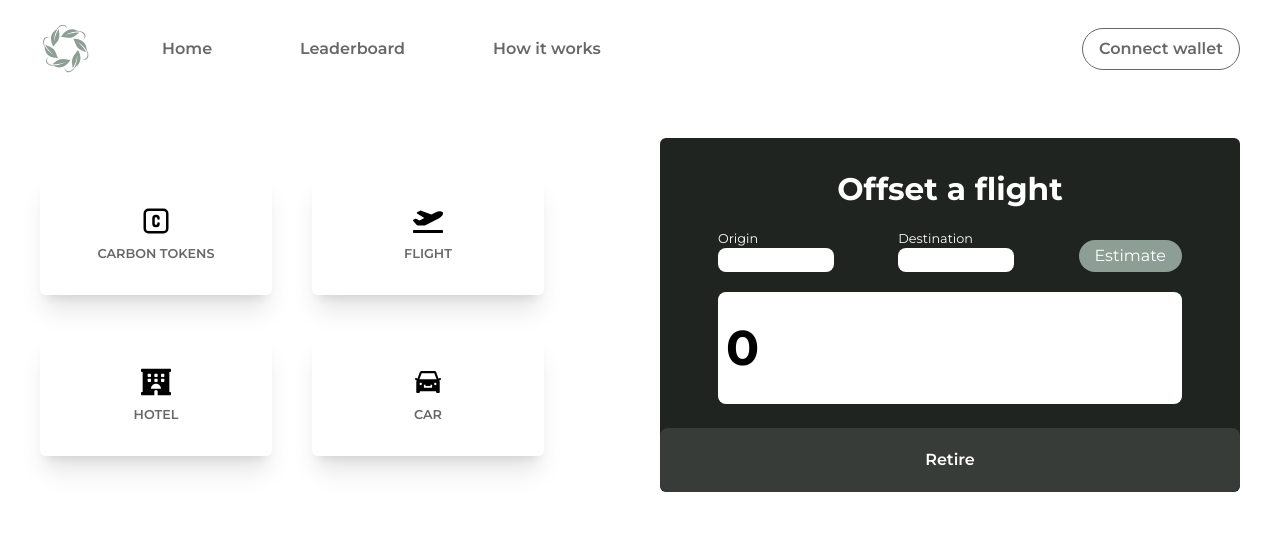
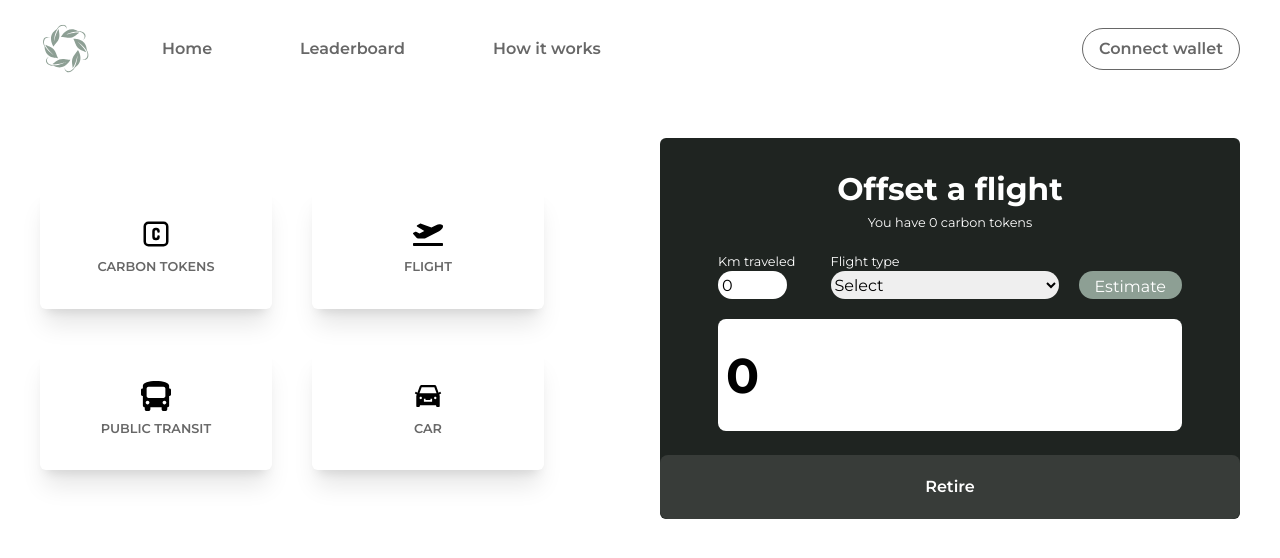
Before and after one commit to Lilium-ZenCon/frontend, a Next.js app: page /offset in a window 1280 px wide. Both pictures are taken after a click on the element "FLIGHT". Shown: the top 558 px of the page. Built offline with nearby package versions, Linux system fonts and the light colour scheme.

Commit message:
todos os cards funcionando

```diff
--- a/app/offset/page.js
+++ b/app/offset/page.js
@@ -5,7 +5,8 @@ import { useState } from 'react'
 import { FaPlaneDeparture } from 'react-icons/fa'
 import {TbBrandCarbon} from 'react-icons/tb'
 import { AiFillCar } from 'react-icons/ai'
-import { FaHotel } from 'react-icons/fa'
+import { FaBus } from 'react-icons/fa'
+import FootprintRetire from '@/components/FootprintRetire'
 
 const carTypes = ['SmallDieselCar', 'MediumDieselCar', 'LargeDieselCar', 'MediumHybridCar', 'LargeHybridCar', 'MediumLPGCar', 'LargeLPGCar', 'MediumCNGCar', 'LargeCNGCar', 'SmallPetrolVan', 'LargePetrolVan', 'SmallDielselVan', 'MediumDielselVan', 'LargeDielselVan', 'LPGVan', 'CNGVan', 'SmallPetrolCar', 'MediumPetrolCar', 'LargePetrolCar', 'SmallMotorBike', 'MediumMotorBike', 'LargeMotorBike']
 
@@ -13,48 +14,11 @@ const page = () => {
 
     const [type, setType] = useState('carbon')
     const [tokenAmout, setTokenAmount] = useState(0)
-    const [flightOrigin, setFlightOrigin] = useState('')
-    const [flightDestination, setFlightDestination] = useState('')
-    const [flightTokens, setFlightTokens] = useState(0)
-    const [hotelTokens, setHotelTokens] = useState(0)
-    const [carTokens, setCarTokens] = useState(0)
-    const [nights, setNights] = useState(0)
-    const [hotelCity, setHotelCity] = useState('')
-    const [hotelState, setHotelState] = useState('')
-    const [hotelCountry, setHotelCountry] = useState('')
-    const [distance, setDistance] = useState(0)
-    const [selectedCar, setSelectedCar] = useState('');
-
 
     const retireTokens = () => {
 
     }
 
-    const estimateFlightEmissions = () => {
-    }
-
-    const estimateHotelEmissions = () => {
-    }
-
-    const estimateCarEmissions = async () => {
-        const url = `https://carbonfootprint1.p.rapidapi.com/CarbonFootprintFromCarTravel?distance=${distance}&vehicle=${selectedCar}`;
-        const options = {
-            method: 'GET',
-            headers: {
-                'X-RapidAPI-Key': '497da21dedmsh0c4adf01f520c40p15a212jsn1ff7b1ddb839',
-                'X-RapidAPI-Host': 'carbonfootprint1.p.rapidapi.com'
-            }
-        };
-
-        try {
-            const response = await fetch(url, options);
-            const result = await response.json();
-            console.log(result.carbonEquivalent);
-            setCarTokens(Number(result.carbonEquivalent) / 1000)
-        } catch (error) {
-            console.error(error);
-        }
-    }
 
   return (
     <div className="flex justify-between px-10 items-center gap-10 py-10">
@@ -67,9 +31,9 @@ const page = () => {
                 <FaPlaneDeparture size={30}/>
                 <p className=' text-grey uppercase text-sm font-semibold'>Flight</p>
             </div>
-            <div className='py-8 w-[40%] shadow-xl rounded-md flex flex-col items-center justify-center gap-2 cursor-pointer hover:bg-hover_grey transition duration-300 ease-in-out' onClick={() => setType('hotel')}>
-                <FaHotel size={30}/>
-                <p className=' text-grey uppercase text-sm font-semibold'>Hotel</p>
+            <div className='py-8 w-[40%] shadow-xl rounded-md flex flex-col items-center justify-center gap-2 cursor-pointer hover:bg-hover_grey transition duration-300 ease-in-out' onClick={() => setType('public transit')}>
+                <FaBus size={30}/>
+                <p className=' text-grey uppercase text-sm font-semibold'>Public transit</p>
             </div>
             <div className='py-8 w-[40%] shadow-xl rounded-md flex flex-col items-center justify-center gap-2 cursor-pointer hover:bg-hover_grey transition duration-300 ease-in-out' onClick={() => setType('car')}>
                 <AiFillCar size={30}/>
@@ -85,77 +49,14 @@ const page = () => {
                 <button className='bg-dark_grey text-white font-semibold py-5 px-2 rounded-lg cursor-pointer mt-6 w-full' onClick={retireTokens}>Retire</button>
             </div>}
 
+            {type === 'public transit' &&
+            <FootprintRetire title="public transit ride" typesName="Public transit"/>}
+
             {type === 'flight' &&
-            <div className=' mt-4 flex flex-col items-center justify-center text-white'>
-                <h3 className='font-bold text-white text-3xl pt-3 mb-4'>Offset a flight</h3>
-                <div className='flex items-end justify-between mb-5 w-[80%]'>
-                    <label className='w-1/3'>
-                        <p className='text-sm'>Origin</p>
-                        <input className='rounded-lg text-black px-1 w-3/4'></input>
-                    </label>
-                    <label  className='w-1/3'>
-                        <p className='text-sm'>Destination</p>
-                        <input className='rounded-lg text-black px-1 w-3/4'></input>
-                    </label>
-                    <button onClick={estimateFlightEmissions} className='px-4 py-1 rounded-full bg-lightgreen text-white'>Estimate</button>
-                </div>
-                <p className='w-[80%] h-28 rounded-lg text-black font-bold px-2 text-5xl bg-white flex items-center' >{flightTokens}</p>
-                <button className='bg-dark_grey text-white font-semibold py-5 px-2 rounded-lg cursor-pointer mt-6 w-full' onClick={retireTokens}>Retire</button>
-            </div>}
-
-            {type === 'hotel' &&
-            <div className=' mt-4 flex flex-col items-center justify-center text-white'>
-            <h3 className='font-bold text-white text-3xl pt-3 mb-4'>Offset a hotel stay</h3>
-            <div className='flex items-end justify-between mb-5 w-[80%]'>
-                <label className='w-1/3'>
-                    <p className='text-sm'>Nights</p>
-                    <input className='rounded-lg text-black px-1 w-3/4' value={nights} onChange={(e) => setNights(e.target.value)}></input>
-                </label>
-                <label  className='w-1/3'>
-                    <p className='text-sm'>Country</p>
-                    <input className='rounded-lg text-black px-1 w-3/4'
-                    value={hotelCountry} onChange={(e) => setHotelCountry(e.target.value)}></input>
-                </label>
-                <label  className='w-1/3'>
-                    <p className='text-sm'>State</p>
-                    <input className='rounded-lg text-black px-1 w-3/4'
-                    value={hotelState} onChange={(e) => setHotelState(e.target.value)}></input>
-                </label>
-                <label  className='w-1/3'>
-                    <p className='text-sm'>City</p>
-                    <input className='rounded-lg text-black px-1 w-3/4'
-                    value={hotelCity} onChange={(e) => setHotelCity(e.target.value)}></input>
-                </label>
-                <button onClick={estimateHotelEmissions} className='px-4 py-1 rounded-full bg-lightgreen text-white'>Estimate</button>
-            </div>
-            <p className='w-[80%] h-28 rounded-lg text-black font-bold px-2 text-5xl bg-white flex items-center' >{hotelTokens}</p>
-            <button className='bg-dark_grey text-white font-semibold py-5 px-2 rounded-lg cursor-pointer mt-6 w-full' onClick={retireTokens}>Retire</button>
-        </div>}
+            <FootprintRetire title="flight" typesName="Flight"/>}
 
             {type === 'car' &&
-            <div className=' mt-4 flex flex-col items-center justify-center text-white'>
-            <h3 className='font-bold text-white text-3xl pt-3 mb-4'>Offset a car ride</h3>
-            <div className='flex items-end justify-between mb-5 w-[80%]'>
-                <label className='w-1/2'>
-                    <p className='text-sm'>Km traveled</p>
-                    <input className='rounded-full text-black px-1 w-3/4 h-7' value={distance} onChange={(e) => setDistance(e.target.value)}></input>
-                </label>
-                <label  className='w-1/2'>
-                    <p className='text-s'>Car type</p>
-                    <select id="carTypes" className='text-black rounded-full h-7' value={selectedCar} onChange={(e) => setSelectedCar(e.target.value)}>
-                        <option disabled value="">Select</option>
-                        {carTypes.map((carType) => (
-                        <option key={carType} value={carType}>
-                        {carType}
-                        </option>
-        ))}
-      </select>
-                </label>
-                <button onClick={estimateCarEmissions} className='px-4 py-1 rounded-full bg-lightgreen text-white h-7'>Estimate</button>
-            </div>
-            <p className='w-[80%] h-28 rounded-lg text-black font-bold px-2 text-5xl bg-white flex items-center' >{carTokens}</p>
-            <button className='bg-dark_grey text-white font-semibold py-5 px-2 rounded-lg cursor-pointer mt-6 w-full' onClick={retireTokens}>Retire</button>
-        </div>}
+            <FootprintRetire title="car ride" typesName="Car"/>}
         </div>
     </div>
   )
--- /dev/null
+++ b/components/FootprintRetire.jsx
@@ -0,0 +1,73 @@
+'use client'
+
+import { useState } from 'react'
+import { flights, cars, publicTransportation } from '../utils/footprintTypes'
+
+const FootprintRetire = ({title, typesName}) => {
+
+    const [distance, setDistance] = useState(0)
+    const [selectedType, setSelectedType] = useState('')
+    const [tokens, setTokens] = useState(0)
+
+
+    let types = typesName === 'Car' ? cars : typesName === 'Flight' ? flights : typesName === 'Public transit' ? publicTransportation : null
+
+    const estimateEmissions = async () => {
+        const url = (
+            typesName === 'Car' ?
+            'https://carbonfootprint1.p.rapidapi.com/CarbonFootprintFromCarTravel?distance=' + distance + '&type=' + selectedType :
+            typesName === 'Flight' ?
+            'https://carbonfootprint1.p.rapidapi.com/CarbonFootprintFromFlight?distance=' + distance + '&type=' + selectedType :
+            typesName === 'Public transit' ?
+            'https://carbonfootprint1.p.rapidapi.com/CarbonFootprintFromPublicTransit?distance=' + distance + '&type=' + selectedType :
+            null
+        )
+        const options = {
+            method: 'GET',
+            headers: {
+                'X-RapidAPI-Key': '497da21dedmsh0c4adf01f520c40p15a212jsn1ff7b1ddb839',
+                'X-RapidAPI-Host': 'carbonfootprint1.p.rapidapi.com'
+            }
+        }
+        try {
+            const response = await fetch(url, options);
+            const result = await response.json();
+            setTokens(Number(result.carbonEquivalent) / 1000)
+        } catch (error) {
+            console.error(error);
+        }
+    };
+
+
+    const retireTokens = () => {
+    }
+
+    return (
+    <div className=' mt-4 flex flex-col items-center justify-center text-white'>
+            <h3 className='font-bold text-white text-3xl pt-3'>Offset a {title}</h3>
+            <p className='text-sm mb-5'>You have 0 carbon tokens</p>
+            <div className='flex items-end justify-between mb-5 w-[80%] gap-5'>
+                <label className='w-1/2'>
+                    <p className='text-sm'>Km traveled</p>
+                    <input className='rounded-full text-black px-1 w-3/4 h-7' value={distance} onChange={(e) => setDistance(e.target.value)}></input>
+                </label>
+                <label  className='w-1/2'>
+                    <p className='text-sm'>{typesName} type</p>
+                    <select className='text-black rounded-full h-7' value={selectedType} onChange={(e) => setSelectedType(e.target.value)}>
+                        <option disabled value="">Select</option>
+                        {types.map((type) => (
+                        <option key={type} value={type}>
+                        {type}
+                        </option>
+                    ))}
+                    </select>
+                </label>
+                <button onClick={estimateEmissions} className='px-4 py-1 rounded-full bg-lightgreen text-white h-7'>Estimate</button>
+            </div>
+            <p className='w-[80%] h-28 rounded-lg text-black font-bold px-2 text-5xl bg-white flex items-center' >{tokens}</p>
+            <button className='bg-dark_grey text-white font-semibold py-5 px-2 rounded-lg cursor-pointer mt-6 w-full' onClick={retireTokens}>Retire</button>
+        </div>
+  )
+}
+
+export default FootprintRetire
--- /dev/null
+++ b/utils/footprintTypes.jsx
@@ -0,0 +1,48 @@
+const flights = [
+    'DomesticFlight',
+    'ShortEconomyClassFlight',
+    'ShortBusinessClassFlight',
+    'LongEconomyClassFlight',
+    'LongPremiumClassFlight',
+    'LongBusinessClassFlight',
+    'LongFirstClassFlight'
+  ];
+
+  const cars = [
+    'SmallDieselCar',
+    'MediumDieselCar',
+    'LargeDieselCar',
+    'MediumHybridCar',
+    'LargeHybridCar',
+    'MediumLPGCar',
+    'LargeLPGCar',
+    'MediumCNGCar',
+    'LargeCNGCar',
+    'SmallPetrolVan',
+    'LargePetrolVan',
+    'SmallDielselVan',
+    'MediumDielselVan',
+    'LargeDielselVan',
+    'LPGVan',
+    'CNGVan',
+    'SmallPetrolCar',
+    'MediumPetrolCar',
+    'LargePetrolCar',
+    'SmallMotorBike',
+    'MediumMotorBike',
+    'LargeMotorBike'
+  ];
+
+  const publicTransportation = [
+    'Taxi',
+    'ClassicBus',
+    'EcoBus',
+    'Coach',
+    'NationalTrain',
+    'LightRail',
+    'Subway',
+    'FerryOnFoot',
+    'FerryInCar'
+  ];
+
+  export { flights, cars, publicTransportation };
```
